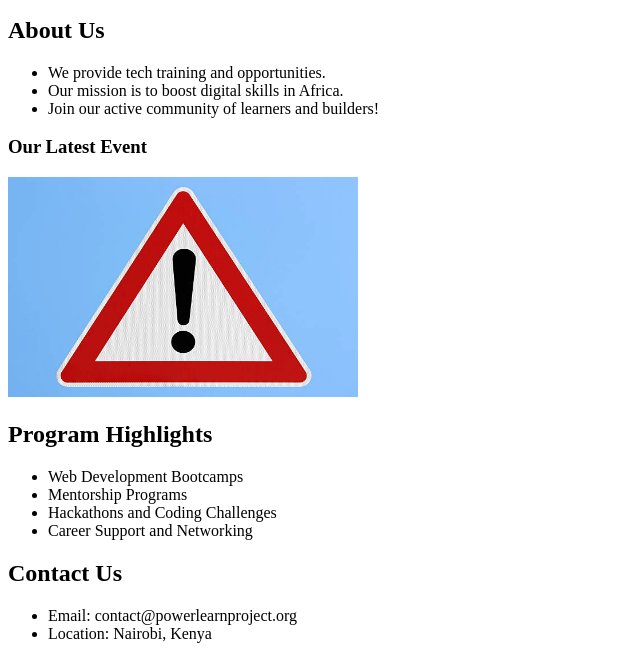
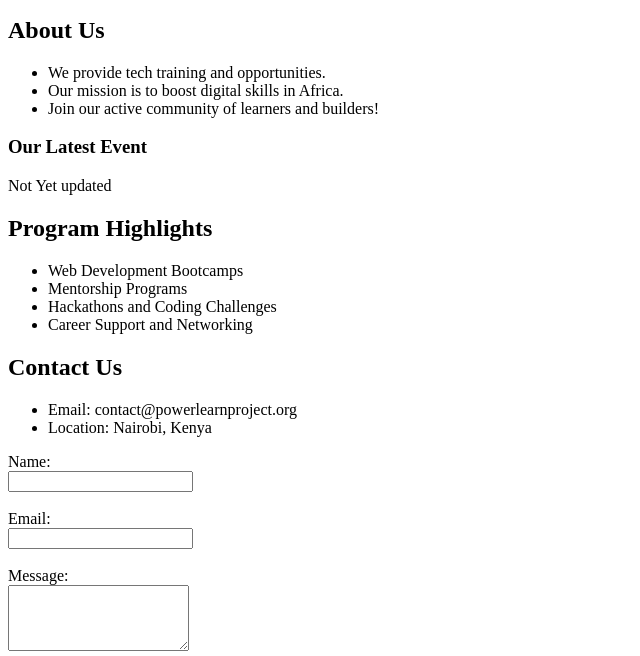
Before and after one commit to BARKLEY-HCK/WEB1, a plain HTML site: page index.html in a window 1280 px wide. Shown: the part 101-757 px from the top of the page, without its empty margins (0-640 px from the left). Drawn offline with Linux system fonts and the light colour scheme.

Commit message:
Update index.html

```diff
--- a/index.html
+++ b/index.html
@@ -17,7 +17,7 @@
         <li>Join our active community of learners and builders!</li>
       </ul>
       <h3>Our Latest Event</h3>
-      <embed src="warning.jpg" width="350" height="220" />
+      <p> Not Yet updated</p>
     </section>
 
     <section>
```
